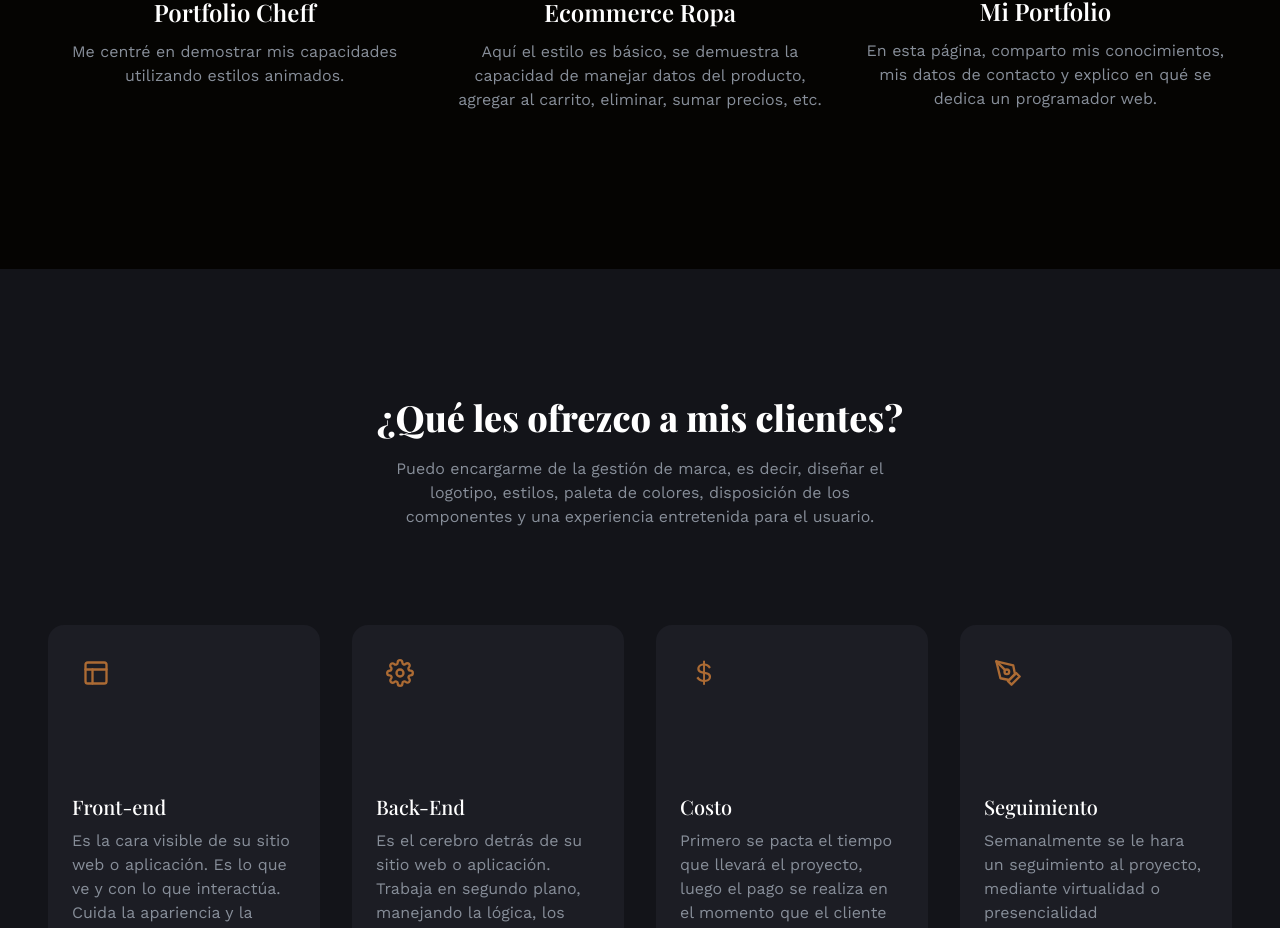
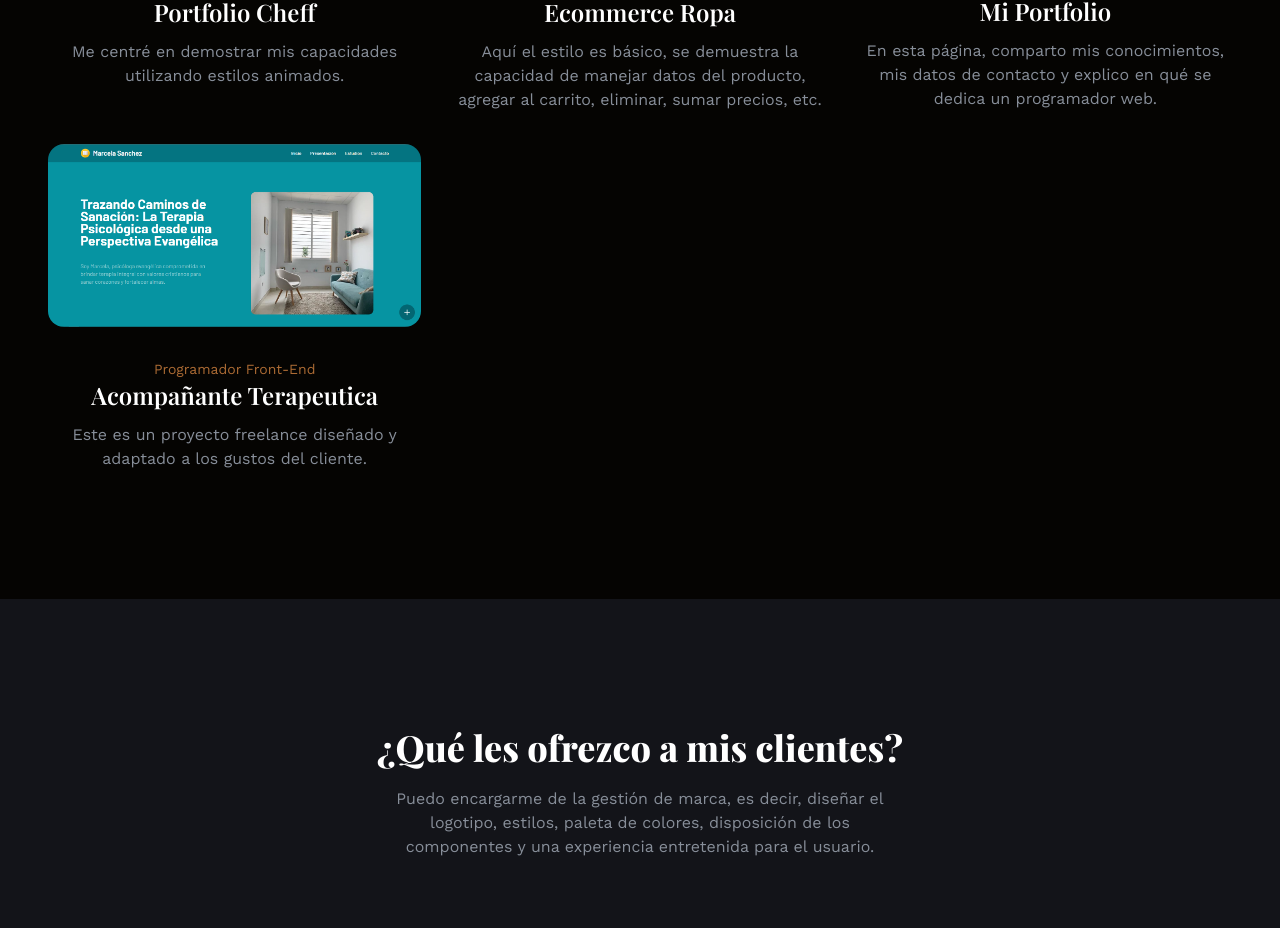
Before and after one commit to IsaacManzo/Portfolio-Isaac, a React (Create React App) app: page / in a window 1280 px wide. Shown: the part 2272-3200 px from the top of the page. Built offline with nearby package versions, Linux system fonts and the light colour scheme; a web font is replaced by a local one.

Commit message:
nuevo proyecto

```diff
--- a/src/data.js
+++ b/src/data.js
@@ -1,13 +1,10 @@
 //  icons
 import {
-  FiYoutube,
   FiInstagram,
   FiGithub,
-  FiDribbble,
   FiLayout,
   FiSettings,
   FiPenTool,
-  FiTag,
   FiMail,
   FiMapPin,
 } from "react-icons/fi";
@@ -23,16 +20,15 @@
 import Project1 from "./assets/img/projects/Comida1.png";
 import Project2 from "./assets/img/projects/Ecommerce2.png";
 import Project3 from "./assets/img/projects/MiPortfoliopng.png";
+import Project4 from "./assets/img/projects/MarcelaPortfolio.png";
 
 // skills images
 import SkillImg1 from "./assets/img/skills/html5.png";
 import SkillImg2 from "./assets/img/skills/css3.png";
 import SkillImg3 from "./assets/img/skills/js.png";
 import SkillImg4 from "./assets/img/skills/reactjs.png";
-import SkillImg5 from "./assets/img/skills/nextjs.png";
 import SkillImg6 from "./assets/img/skills/nodejs.png";
 import SkillImg7 from "./assets/img/skills/git.png";
-import SkillImg8 from "./assets/img/skills/figma.png";
 
 // testimonial images
 import TestiImage1 from "./assets/img/testimonials/testimonial-1.webp";
@@ -127,6 +123,15 @@
     description:
       "En esta página, comparto mis conocimientos, mis datos de contacto y explico en qué se dedica un programador web.",
     href: "https://portfolio-isaac-kappa.vercel.app/",
+  },
+  {
+    id: "3",
+    image: Project4,
+    name: "Acompañante terapeutica",
+    category: "Programador Front-end",
+    description:
+      "Este es un proyecto freelance diseñado y adaptado a los gustos del cliente.",
+    href: "https://portfolio-marcela.vercel.app/",
   },
 ];
 
```
Also changed, not shown: src/assets/img/projects/MarcelaPortfolio.png (added).
